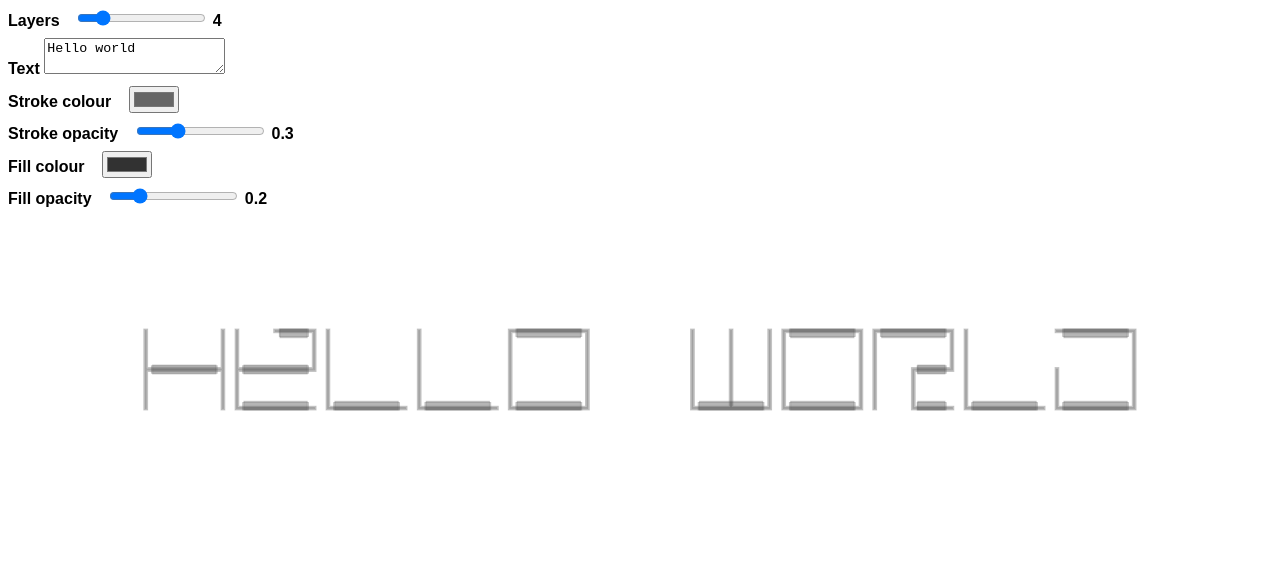
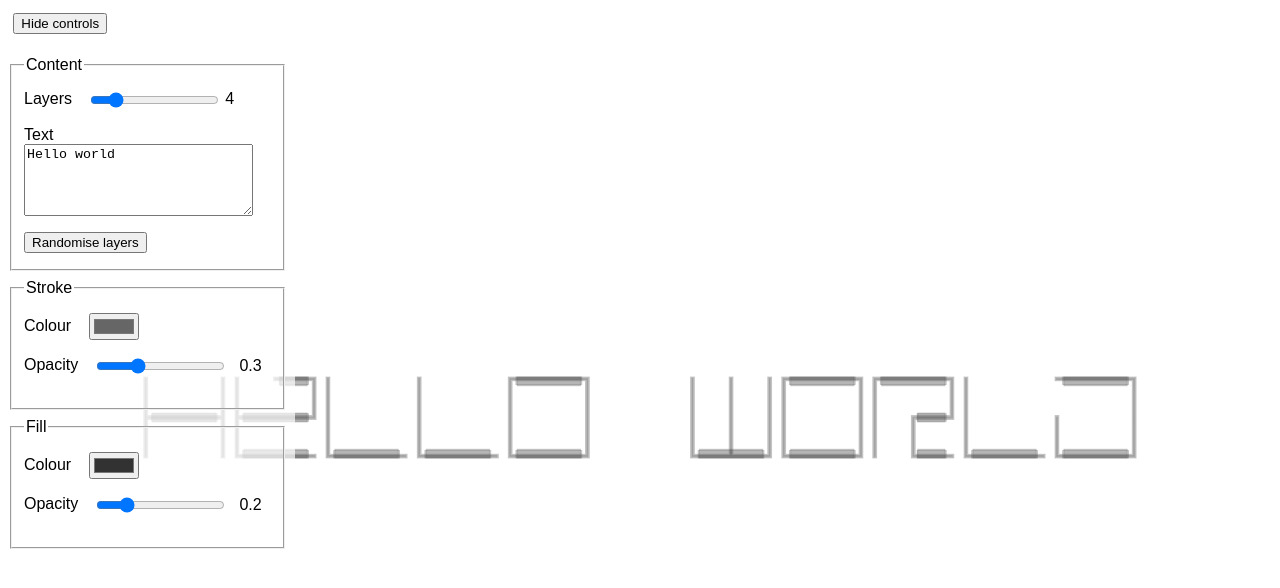
Before and after one commit to velvetkevorkian/modulo-study, a Vue app: page / in a window 1280 px wide. Shown: the top 588 px of the page. Built offline with nearby package versions, Linux system fonts and the light colour scheme.

Commit message:
Tidy up UI.

```diff
--- a/src/App.vue
+++ b/src/App.vue
@@ -1,6 +1,11 @@
 <template>
   <div id="app">
-    <form class='controls'>
+    <button @click.prevent='showControls = !showControls'>
+      {{showControls ? 'Hide' : 'Show'}} controls
+    </button>
+    <form class='controls' :class='showControls ? "show" : "hide"'>
+      <fieldset>
+        <legend>Content</legend>
         <label>
           Layers
           <input type='range' v-model='layers' step='1' min='1' max='20' /> {{layers}}
@@ -10,29 +15,38 @@
           Text
           <textarea v-model='text' />
         </label>
+        <button @click.prevent='$refs.modulo.shuffle()'>Randomise layers</button>
+      </fieldset>
 
+      <fieldset>
+        <legend>Stroke</legend>
         <label>
-        Stroke colour
+          Colour
           <input type='color' v-model='strokeColor' />
         </label>
 
         <label>
-        Stroke opacity
-        <input type='range' v-model='strokeOpacity' step='0.05' min='0' max='1' /> {{strokeOpacity}}
+          Opacity
+          <input type='range' v-model='strokeOpacity' step='0.05' min='0' max='1' /> <span>{{strokeOpacity}}</span>
         </label>
+      </fieldset>
 
+      <fieldset>
+        <legend>Fill</legend>
         <label>
-        Fill colour
+          Colour
           <input type='color' v-model='fillColor' />
         </label>
 
         <label>
-        Fill opacity
-        <input type='range' v-model='fillOpacity' step='0.05' min='0' max='1' /> {{fillOpacity}}
+          Opacity
+          <input type='range' v-model='fillOpacity' step='0.05' min='0' max='1' /> <span>{{fillOpacity}}</span>
         </label>
+      </fieldset>
     </form>
 
     <Modulo
+      ref='modulo'
       :layers-prop='layers'
       :text='text'
       :stroke-color='strokeColor'
@@ -59,7 +73,8 @@ export default {
       strokeColor: '#666666',
       strokeOpacity: 0.3,
       fillColor: '#323232',
-      fillOpacity: 0.2
+      fillOpacity: 0.2,
+      showControls: true
     }
   }
 }
@@ -67,23 +82,60 @@ export default {
 
 <style lang="scss">
   body {
+    font-family: sans-serif;
     margin: 0;
+  }
+
+  button {
+    margin: 1em;
+  }
+
+  fieldset {
+    padding-bottom: 1em;
+    padding-top: 1em;
+
+    button {
+      margin: 0;
+    }
+
+    & + & {
+      margin-top: 0.5em;
+    }
   }
 
   label {
     display: block;
-    font-family: sans-serif;
-    font-weight: 600;
-    margin-bottom: 0.5em;
+    margin-bottom: 1em;
+
+    span {
+      display: inline-block;
+      margin-left: 0.5em;
+      width: 2em;
+    }
   }
 
   input {
     margin-left: 1em;
+    vertical-align: middle;
+  }
+
+  textarea {
+    display: block;
+    width: 90%;
+    height: 5em
   }
 
   form {
     background: rgba(255, 255, 255, 0.7);
     padding: 0.5em;
     position: absolute;
+    transform: translateX(0);
+    transition: 200ms transform;
+
+    &.hide {
+      transform: translateX(-100%);
     }
+  }
+
+
 </style>
--- a/src/components/Modulo.vue
+++ b/src/components/Modulo.vue
@@ -1,9 +1,6 @@
 <template>
   <div class='wrapper' ref='wrapper'>
-    <svg @click.prevent='layers = layersArray()'
-    xmlns='http://www.w3.org/2000/svg'
-    :viewbox='viewbox'
-    >
+    <svg xmlns='http://www.w3.org/2000/svg' :viewbox='viewbox'>
       <text
       v-for='layer in layerCount'
       :key='layer'
@@ -80,6 +77,10 @@ export default {
   },
 
   methods: {
+    shuffle() {
+      this.layers = this.layersArray()
+    },
+
     handleResize() {
       this.width = this.$refs.wrapper.offsetWidth
       this.height = this.$refs.wrapper.offsetHeight
```
Also changed, not shown: 1 other file (tests, documents, lock files or other folders). Lines whose indentation alone changed are shown as unchanged.
